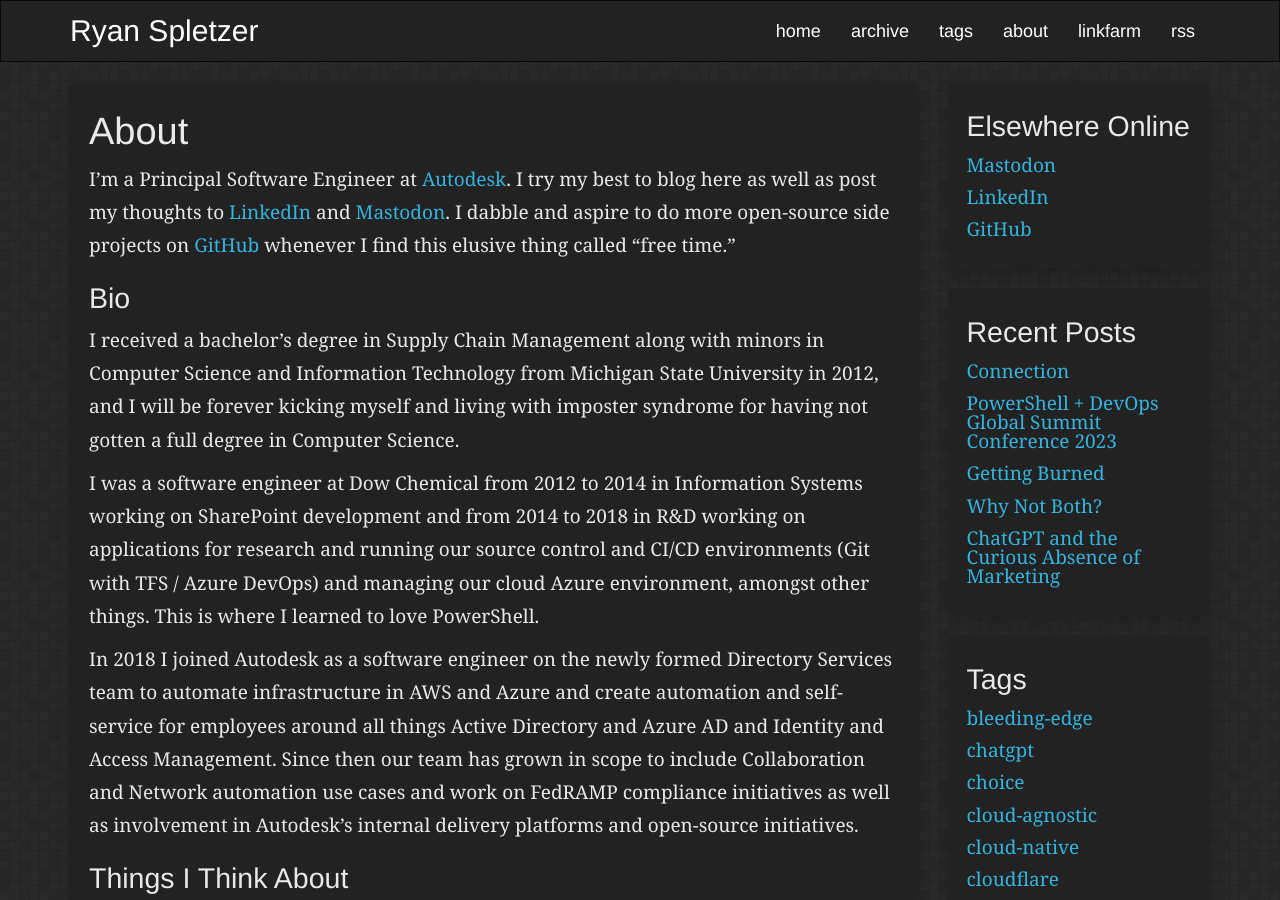
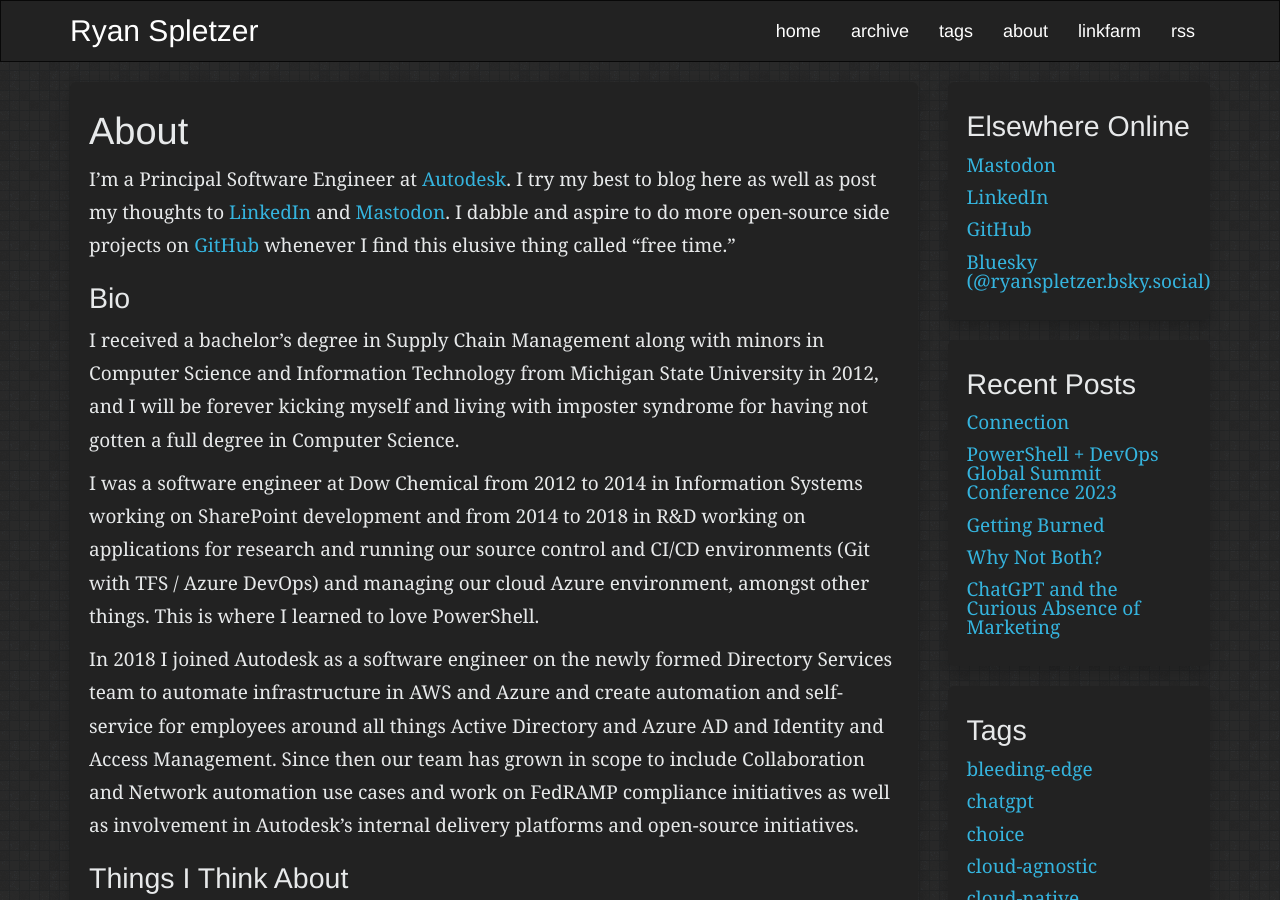
Before and after one commit to ryanspletzer/ryanspletzer.github.io, a Jekyll site: the page built from about.md, in a window 1280 px wide and 900 px high. Built offline with Jekyll 4.4.1, drawn with Linux system fonts in a browser that asks for light colours; some of the changed text lies outside the part shown.

Commit message:
Update About, add Bluesky to socials

```diff
--- a/_config.yml
+++ b/_config.yml
@@ -35,6 +35,8 @@ links:
     url: https://www.linkedin.com/in/ryanspletzer/
   - text: GitHub
     url: https://github.com/ryanspletzer
+  - text: Bluesky (@ryanspletzer.bsky.social)
+    url: https://bsky.social
 
 # Google Analytics key, leave blank to ignore
 google_analytics_key: UA-92338338-1
```
Also changed, not shown: about.md (+2 -0 lines).
